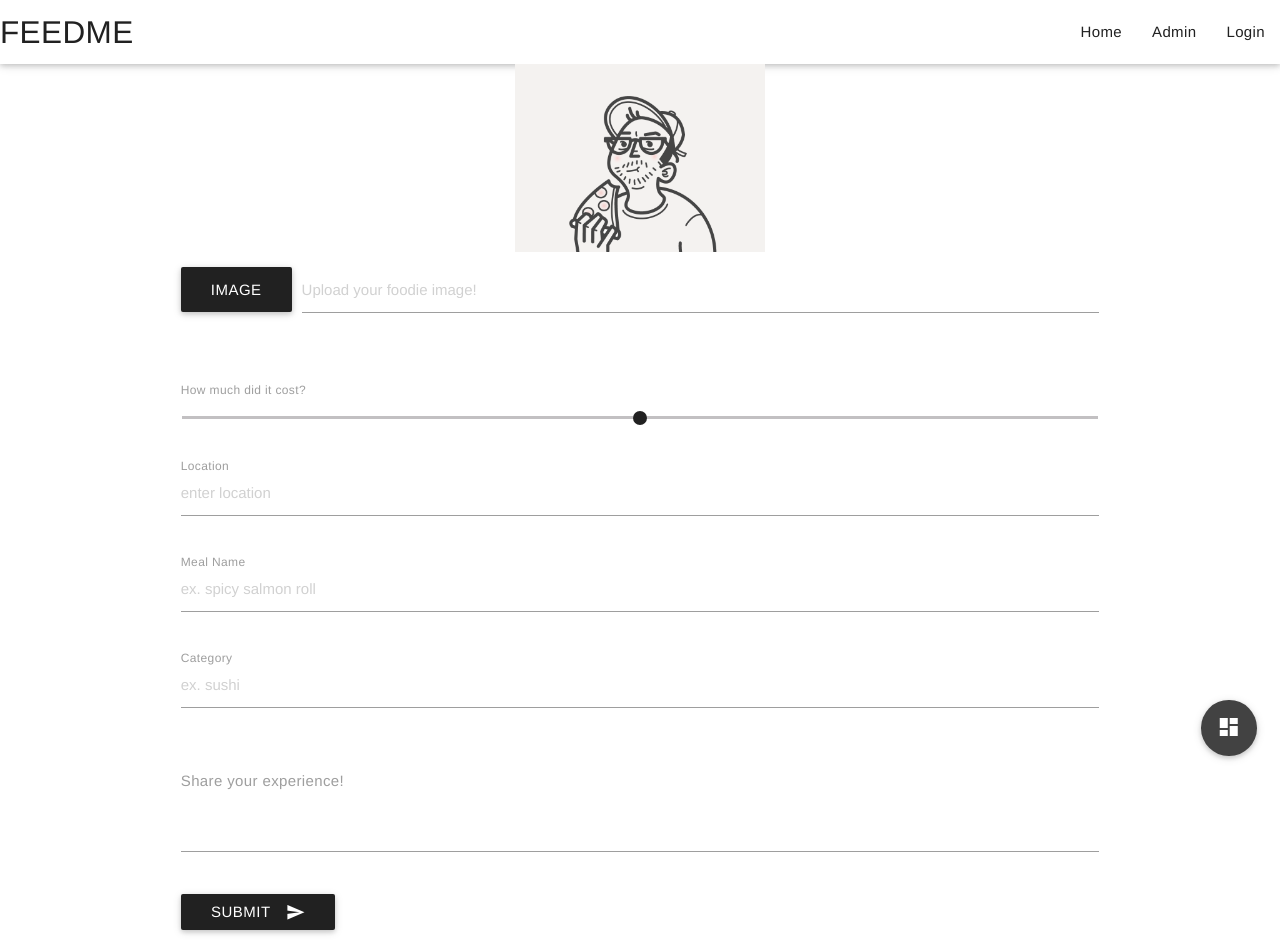
After one commit to ehzdesign/feed, a PHP site: page /admin/edit-post.php in a window 1280 px wide. The commit adds this page. Run offline with PHP 8.4, Linux system fonts and the light colour scheme; data that the repository does not hold is empty; some libraries are stand-ins or nearby versions.

Commit message:
add edit post form and page

```diff
--- a/admin/admin.php
+++ b/admin/admin.php
@@ -1,5 +1,3 @@
-
-
 <?php require_once('../includes/config.php') ?>
 <?php include(ROOT_PATH . 'includes/header.php') ?>
 <?php include(ROOT_PATH . 'database/database_connect.php') ?>
--- /dev/null
+++ b/admin/edit-post.php
@@ -0,0 +1,147 @@
+<?php require_once('../includes/config.php') ?>
+<?php include(ROOT_PATH . 'includes/header.php') ?>
+<?php include(ROOT_PATH . 'database/database_connect.php') ?>
+
+<?php
+  //query for specific post
+
+  $statement = $db_connection->prepare(
+    "SELECT * FROM Content WHERE ID =?"
+  );
+
+
+  //replace ? with the actual id
+  $statement->bind_param(
+    'i',
+    $_GET['id']
+  );
+
+
+  //run the sql query
+  $statement->execute();
+
+  //get the results back
+  $result = $statement->get_result();
+
+  //load first row
+  $item = $result->fetch_assoc();
+
+ ?>
+
+
+<section id="add post">
+
+  <div class="container">
+
+
+  <!-- add values to input forms to prefill content -->
+
+
+  <!-- image preview of what user will upload -->
+   <img id="preview" class="materialboxed" width="250" src="<?php echo BASE_URL; ?>images/food_placeholder.gif">
+
+
+
+   <div class="row">
+    <form action="<?php echo BASE_URL; ?>forms/edit_action.php" method="post" enctype="multipart/form-data">
+      <!-- upload image for post -->
+      <div class="file-field input-field">
+        <div class="btn">
+          <span>image</span>
+          <input id="image" name="f_image" type="file" accept="image/*" placeholder="upload your food image">
+        </div>
+        <div class="file-path-wrapper">
+          <input class="file-path validate" type="text" placeholder="Upload your foodie image!">
+        </div>
+      </div>
+
+      <div class="row">
+      <div class="input-field col s12">
+        <!-- <i class="material-icons prefix">location_on</i> -->
+        <input id="id" name="f_id" type="hidden" value="<?php echo $item['id'] ?>">
+      </div>
+    </div>
+
+
+      <!-- price range select -->
+      <div class="row">
+       <div class="col s12">
+         <p class="range-field">
+           <!-- <i class="material-icons prefix">attach_money</i> -->
+           <label for="price-range">How much did it cost?</label>
+           <input name="f_price" type="range" value="<?php echo $item['price']; ?> " id="price-range" min="0" max="100" />
+         </p>
+       </div>
+     </div>
+
+     <!-- location of post -->
+
+     <div class="row">
+      <div class="input-field col s12">
+        <!-- <i class="material-icons prefix">location_on</i> -->
+        <input id="pac-input" name="f_location" placeholder="enter location" type="text" class="validate controls">
+        <label for="pac-input">Location</label>
+      </div>
+    </div>
+
+
+
+    <!-- title of post -->
+
+    <div class="row">
+      <div class="input-field col s12">
+        <!-- <i class="material-icons prefix">location_on</i> -->
+        <input id="meal-name" name="f_title" placeholder="ex. spicy salmon roll" type="text" class="validate">
+        <label for="meal-name">Meal Name</label>
+      </div>
+    </div>
+
+    <!-- category of post -->
+    <div class="row">
+      <div class="input-field col s12">
+        <!-- <i class="material-icons prefix">location_on</i> -->
+        <input id="category" name="f_category" placeholder="ex. sushi" type="text" class="validate">
+        <label for="tags">Category</label>
+      </div>
+    </div>
+
+    <div class="row">
+      <!-- body for post -->
+      <div class="input-field col s12">
+        <!-- <i class="material-icons prefix">insert_comment</i> -->
+        <textarea id="body" name="f_body" class="materialize-textarea" length="120"></textarea>
+        <label for="body">Share your experience!</label>
+      </div>
+    </div>
+
+   <button class="btn waves-effect waves-light" type="submit" name="action">Submit
+    <i class="material-icons right">send</i>
+  </button>
+
+  </form>
+</div>
+</div>
+</div>
+
+</section>
+
+
+
+
+
+
+
+
+
+
+
+
+
+
+
+
+
+
+
+
+<?php include(ROOT_PATH . 'includes/footer.php') ?>
--- a/src/main.scss
+++ b/src/main.scss
@@ -1,2 +1,2 @@
 @import "sass/materialize";
-@import "test.scss";
+@import "style.scss";
```
Also changed, not shown: forms/edit-action.php (added, +30 -0 lines), dist/style/main.css, src/_style.scss (renamed from src/_test.scss).
